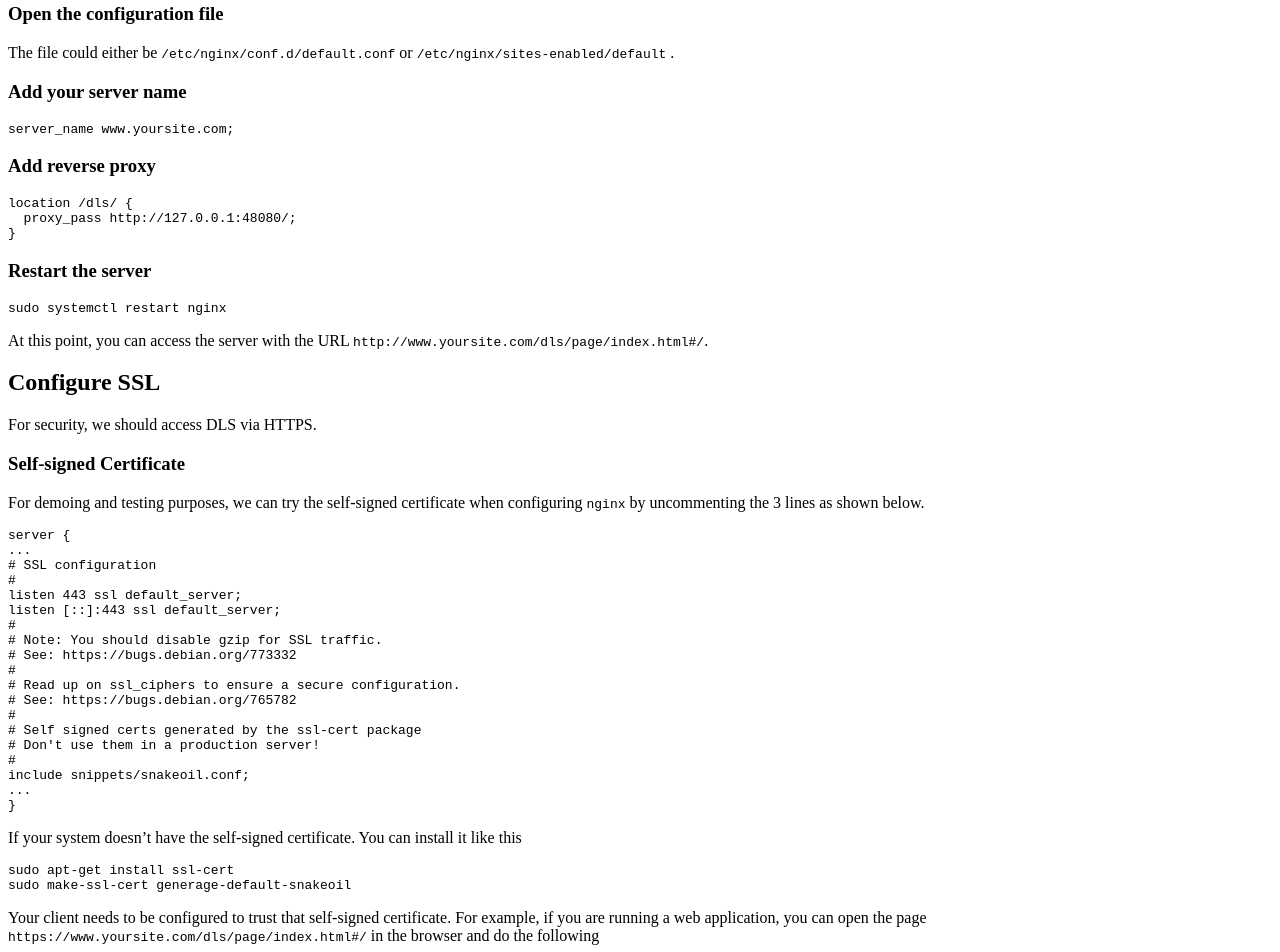
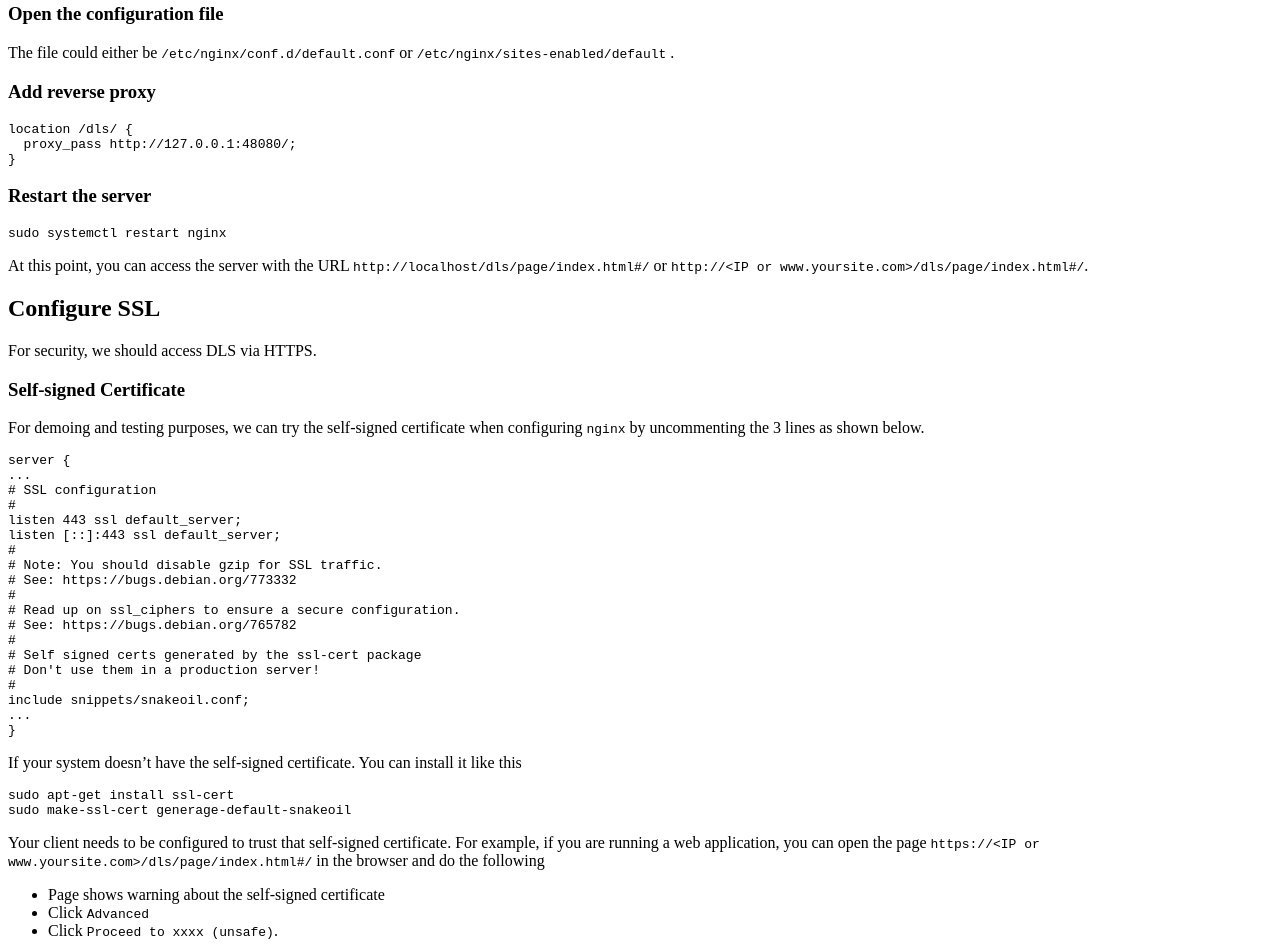
Before and after one commit to dynamsoft-docs/license-server-docs, a Jekyll site: the page built from selfhosting/ConfigureReverseProxyUsingNginx.md, in a window 1280 px wide and 1400 px high, scrolled down 1094 px. Shown: the top 952 px of the window. Built offline with Jekyll 4.4.1, drawn with Linux system fonts in a browser that asks for light colours; some of the changed text lies outside the part shown.

Commit message:
improved the docs on reverse proxy

````diff
--- a/selfhosting/ConfigureReverseProxyUsingNginx.md
+++ b/selfhosting/ConfigureReverseProxyUsingNginx.md
@@ -56,11 +56,13 @@ Open "http://localhost" in a browser. If `nginx` was installed and started succe
 
 The file could either be `/etc/nginx/conf.d/default.conf` or `/etc/nginx/sites-enabled/default` .
 
+<!--
 ### Add your server name
 
 ``` shell
 server_name www.yoursite.com;
 ```
+-->
 
 ### Add reverse proxy
 
@@ -76,7 +78,9 @@ location /dls/ {
 sudo systemctl restart nginx
 ```
 
-At this point, you can access the server with the URL `http://www.yoursite.com/dls/page/index.html#/`.
+At this point, you can access the server with the URL `http://localhost/dls/page/index.html#/` or `http://<IP or www.yoursite.com>/dls/page/index.html#/`.
+
+<!--At this point, you can access the server with the URL `http://www.yoursite.com/dls/page/index.html#/`.-->
 
 ## Configure SSL
 
@@ -115,7 +119,7 @@ sudo apt-get install ssl-cert
 sudo make-ssl-cert generage-default-snakeoil
 ```
 
-Your client needs to be configured to trust that self-signed certificate. For example, if you are running a web application, you can open the page `https://www.yoursite.com/dls/page/index.html#/` in the browser and do the following
+Your client needs to be configured to trust that self-signed certificate. For example, if you are running a web application, you can open the page `https://<IP or www.yoursite.com>/dls/page/index.html#/` in the browser and do the following
 
 * Page shows warning about the self-signed certificate
 * Click `Advanced`
@@ -130,7 +134,3 @@ Then this self-signed certificate will be trusted temporarily for some time.
 You can get a trusted certificate from many suppliers.
 
 e.g. You can get a free one from [certbot](https://certbot.eff.org/).
-
-### Check the https page
-
-After you have configured a secure port, you can then access the server by `https://www.yoursite.com/dls/page/index.html#/`.
````
Also changed, not shown: selfhosting/ConfigureReverseProxyUsingIIS.md (+12 -12 lines).
